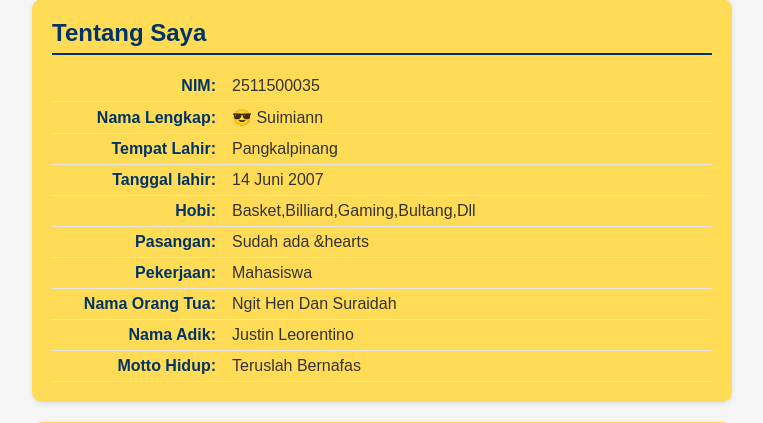
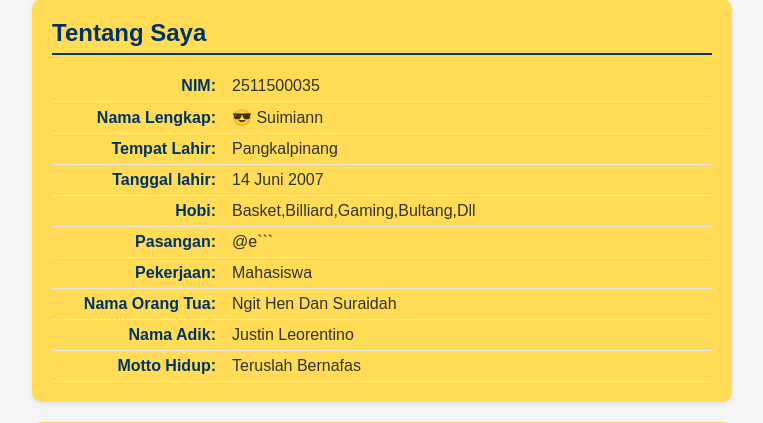
Before and after one commit to Jason-Leohandy/2511500035-PWD-TI1A-25261, a PHP site: page /pertemuan-06/index.php in a window 1280 px wide. Shown: the part 357-780 px from the top of the page, without its empty margins (258-1021 px from the left). Run offline with PHP 8.4, Linux system fonts and the light colour scheme; some libraries are stand-ins or nearby versions.

Commit message:
index.php

```diff
--- a/pertemuan-06/index.php
+++ b/pertemuan-06/index.php
@@ -40,7 +40,7 @@
             $Tempatlahir ="Pangkalpinang";
             $Tanggallahir ="14 Juni 2007";
             $Hobi = "Basket,Billiard,Gaming,Bultang,Dll";
-            $Pasangan = "Sudah ada &hearts";
+            $Pasangan = "Sudah ada" &hearts;;
             $Pekerjaan = "Mahasiswa";
             $NamaOrtu = "Ngit Hen Dan Suraidah";
             $NamaAdik = "Justin Leorentino";
```
